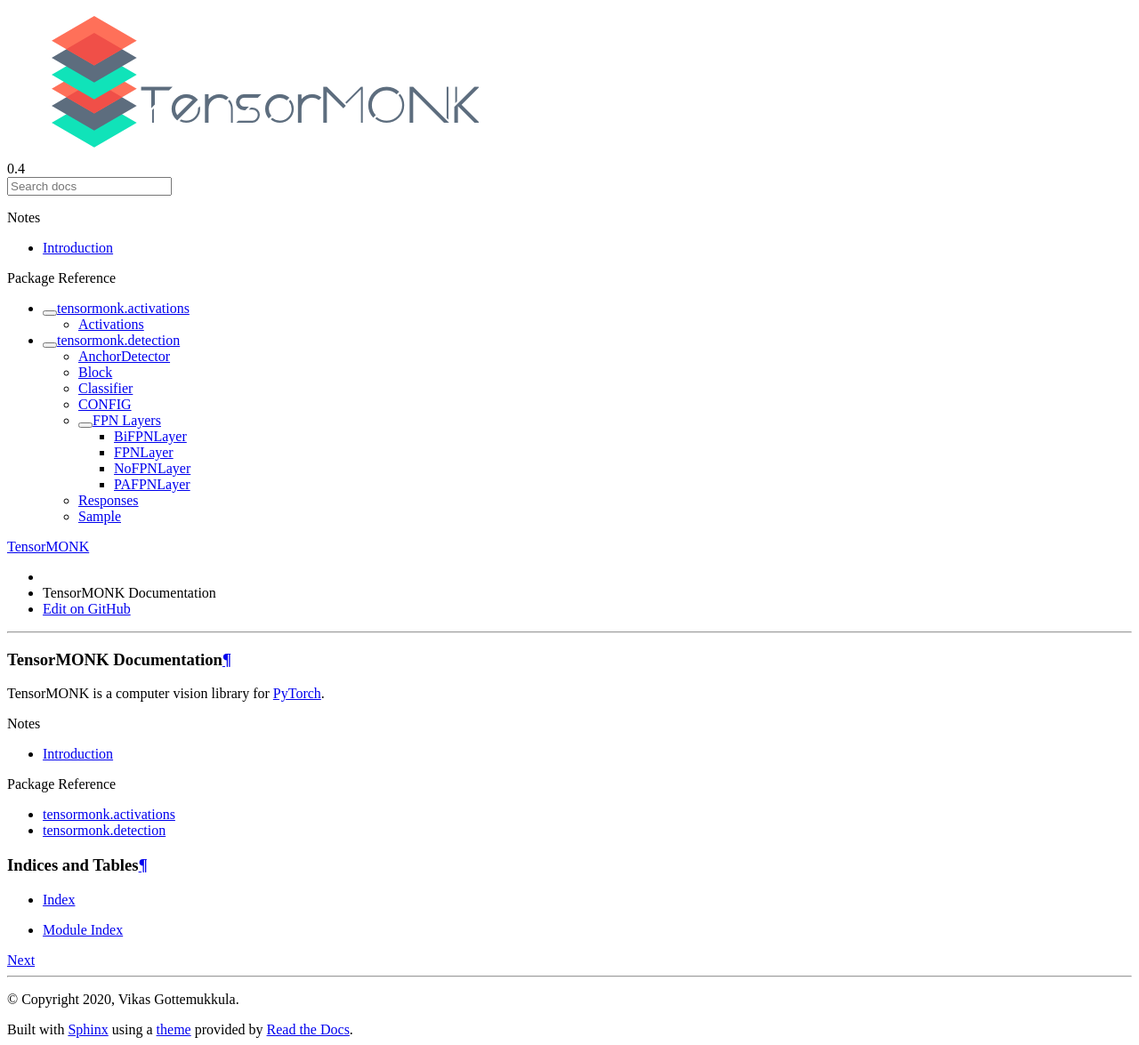
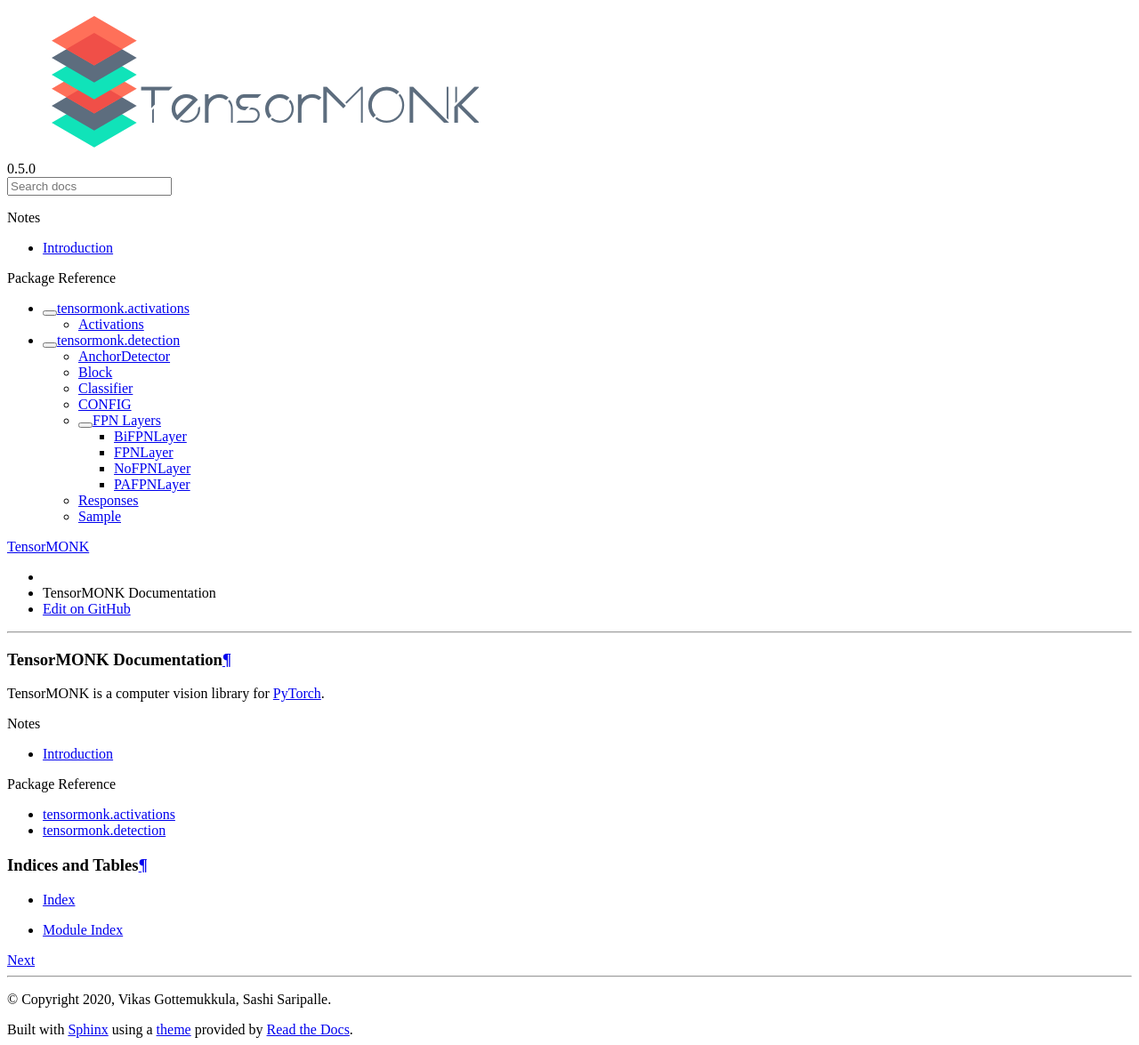
Before and after one commit to Tensor46/TensorMONK, a Sphinx documentation site: the page built from docs/source/index.rst, in a window 1280 px wide. Shown: the whole page at 89% size. Built offline with Sphinx 7.4.7 and the Read the Docs theme 2.0.0, drawn with Linux system fonts in a browser that asks for light colours.

Commit message:
+ docs update

```diff
--- a/docs/source/conf.py
+++ b/docs/source/conf.py
@@ -18,12 +18,12 @@
 source_suffix = '.rst'
 master_doc = 'index'
 
-author = 'Vikas Gottemukkula'
+author = 'Vikas Gottemukkula, Sashi Saripalle'
 project = 'TensorMONK'
 copyright = '{}, {}'.format(datetime.datetime.now().year, author)
 
-version = '0.4'
-release = '0.4'
+version = '0.5.0'
+release = '0.5.0'
 
 html_theme = 'sphinx_rtd_theme'
 html_theme_path = [sphinx_rtd_theme.get_html_theme_path()]
--- a/tensormonk/__init__.py
+++ b/tensormonk/__init__.py
@@ -10,4 +10,4 @@
 from . import normalizations, regularizations, essentials
 from . import data, plots, utils, thirdparty
 
-__version__ = "0.4.0"
+__version__ = "0.5.0"
```
Also changed, not shown: README.md (+1 -1 lines), 1 other file.
